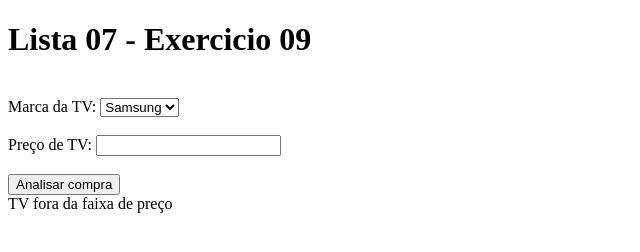
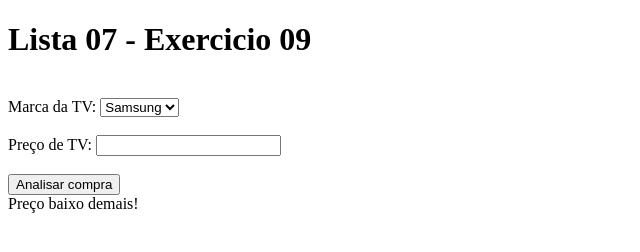
Before and after one commit to Gabriel-Pietro01/estudos-algoritmo-1semestre, a plain HTML site: page Exercicios/lista07/lista07_ex09.html in a window 1280 px wide. Both pictures are taken after a click on the button "Analisar compra". Shown: the full height of the page, 0-640 px from the left. Drawn offline with Linux system fonts and the light colour scheme.

Commit message:
update: realizado o último exercicio da lista 07, lista focada no operador lógico OR ||

```diff
--- a/Exercicios/lista07/lista07_ex09.html
+++ b/Exercicios/lista07/lista07_ex09.html
@@ -29,13 +29,19 @@
         var preco = Number(input_preco.value);
 
         if (preco < 800 || preco >= 2000) {
-            div_mensagem.innerHTML = `TV fora da faixa de preço`;
+            div_mensagem.innerHTML = `TV fora da faixa de preço <br>`;
+
+            if (preco < 800) {
+                div_mensagem.innerHTML = `Preço baixo demais!`;
+            } else if (preco > 2000) {
+                div_mensagem.innerHTML = `TV cara demais, infelizmente`;
+            }
         } else {
             if (marca == "Mondial" || marca == "Britania") {
                 div_mensagem.innerHTML = `Na faixa de preço, porém marca não confiável`;
+            } else {
+                div_mensagem.innerHTML = `Essa TV pode entrar na sua lista!`;
             }
         }
     }
-
-    // terminar
 </script>
```
